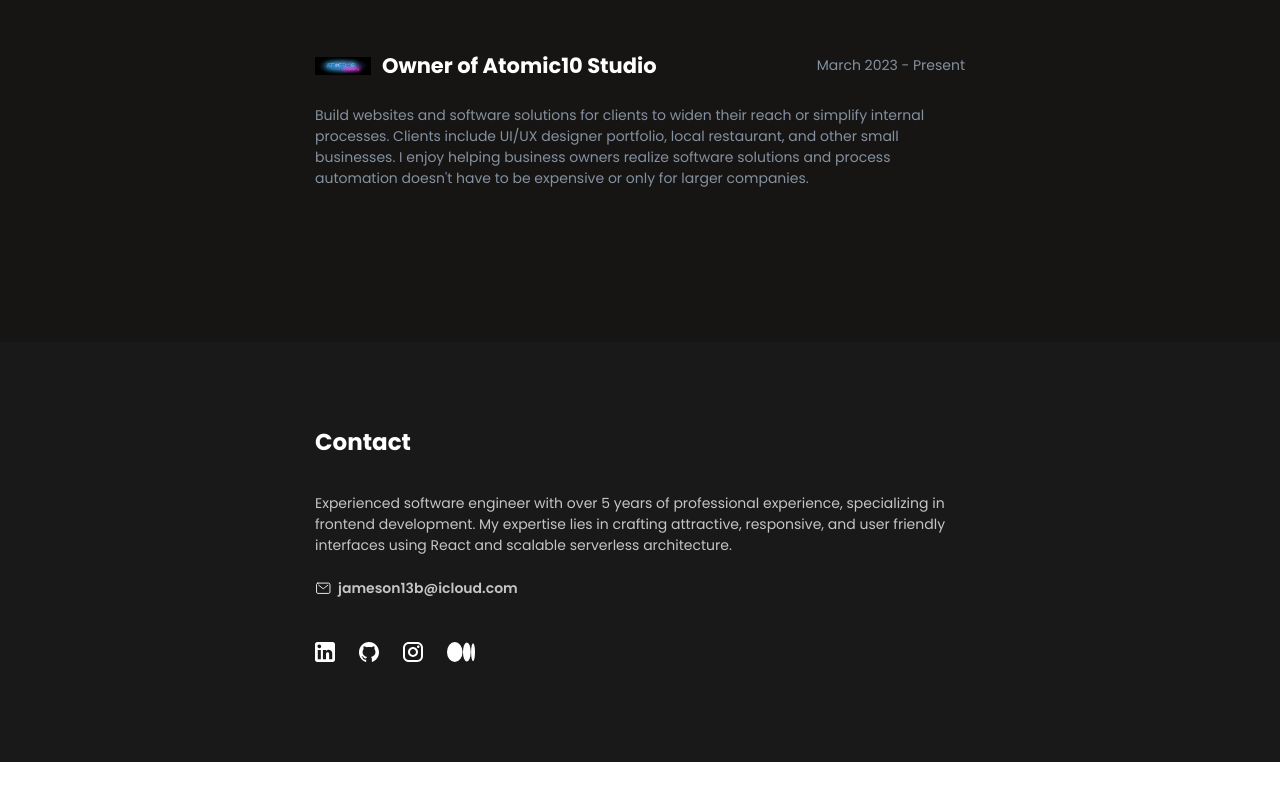
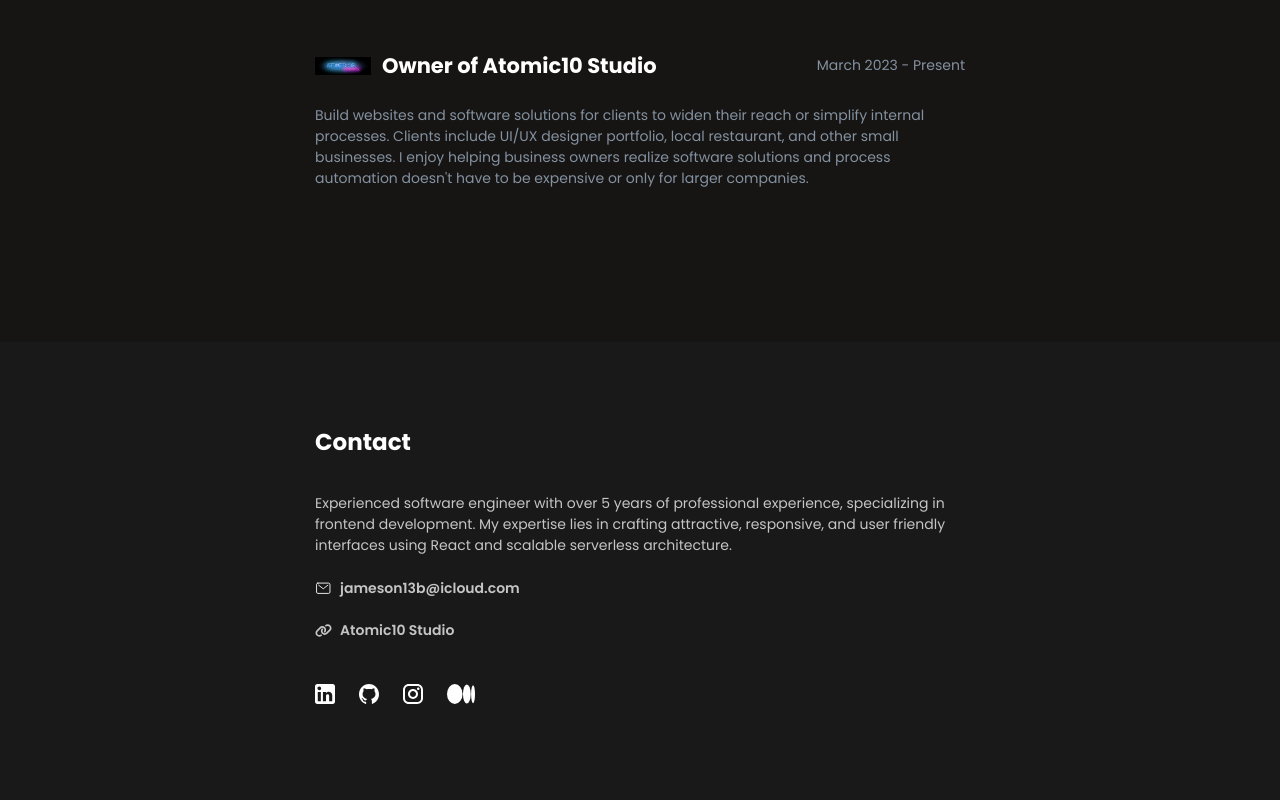
Before and after one commit to Jameson13B/jameson-portfolio, a React (Create React App) app: page / in a window 1280 px wide. Shown: the part 2784-3584 px from the top of the page. Before the commit the page ends 3546 px from the top, so only its background shows below. Built offline with nearby package versions, Linux system fonts and the light colour scheme.

Commit message:
Added link to atomic10 studio

```diff
--- a/package.json
+++ b/package.json
@@ -3,6 +3,10 @@
   "version": "0.1.0",
   "private": true,
   "dependencies": {
+    "@fortawesome/free-brands-svg-icons": "^6.5.1",
+    "@fortawesome/free-regular-svg-icons": "^6.5.1",
+    "@fortawesome/free-solid-svg-icons": "^6.5.1",
+    "@fortawesome/react-fontawesome": "^0.2.0",
     "@testing-library/jest-dom": "^5.17.0",
     "@testing-library/react": "^13.4.0",
     "@testing-library/user-event": "^13.5.0",
--- a/src/components/Contact.js
+++ b/src/components/Contact.js
@@ -1,4 +1,6 @@
 import React from 'react'
+import { FontAwesomeIcon } from '@fortawesome/react-fontawesome'
+import { faLink } from '@fortawesome/free-solid-svg-icons'
 
 import EmailIcon from '../assets/email-icon.svg'
 import LinkedInLogo from '../assets/linkedin.svg'
@@ -22,10 +24,24 @@ export const Contact = () => {
           crafting attractive, responsive, and user friendly interfaces using
           React and scalable serverless architecture.
         </p>
-        <a className="flex mb-[43px]" href="mailto: jameson13b@icloud.com">
+        <a className="flex mb-[21px]" href="mailto: jameson13b@icloud.com">
           <img alt="email logo" src={EmailIcon} />
-          <p className="text-[#C5C5C5] text-[14px] font-[600] font-Poppins ml-[6px]">
+          <p className="text-[#C5C5C5] text-[14px] font-[600] font-Poppins ml-[8px]">
             jameson13b@icloud.com
+          </p>
+        </a>
+        <a
+          className="flex mb-[43px]"
+          href="https://atomic10.studio"
+          target="_blank"
+          rel="noreferrer"
+        >
+          <FontAwesomeIcon
+            className="text-[#C5C5C5] h-[21px] w-[17px]"
+            icon={faLink}
+          />
+          <p className="text-[#C5C5C5] text-[14px] font-[600] font-Poppins ml-[8px]">
+            Atomic10 Studio
           </p>
         </a>
         <div className="text-white flex">
```
Also changed, not shown: 1 other file (tests, documents, lock files or other folders).
